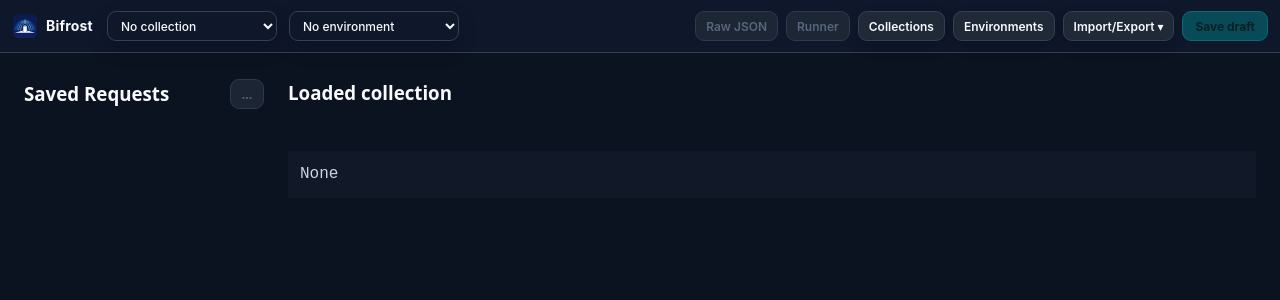
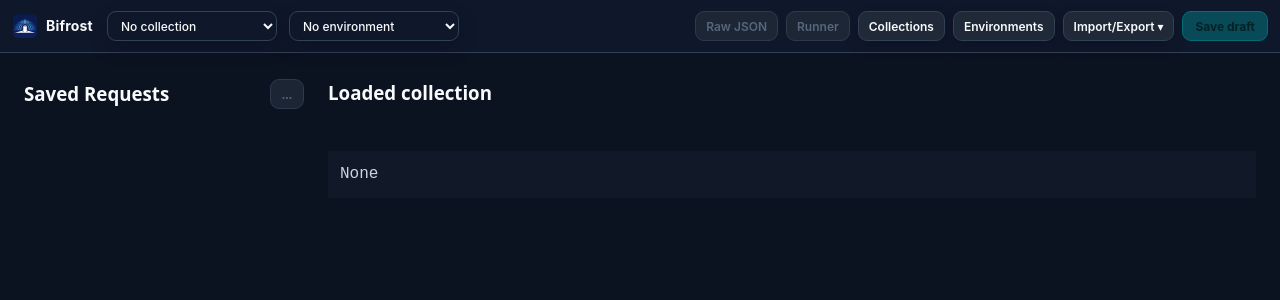
Before and after one commit to GuerL/bifrost, a React (Vite) app: page / in a window 1280 px wide. Shown: the top 300 px of the page. Built offline with nearby package versions, Linux system fonts and the light colour scheme.

Commit message:
Css refactor for saved request width

```diff
--- a/src/App.tsx
+++ b/src/App.tsx
@@ -2787,7 +2787,8 @@ export default function App() {
                     style={{
                         display: "flex",
                         flexDirection: "column",
-                        width: 240,
+                        width: 280,
+                        minWidth: 280,
                         height: "100%",
                         minHeight: 0,
                         flexShrink: 0,
```
